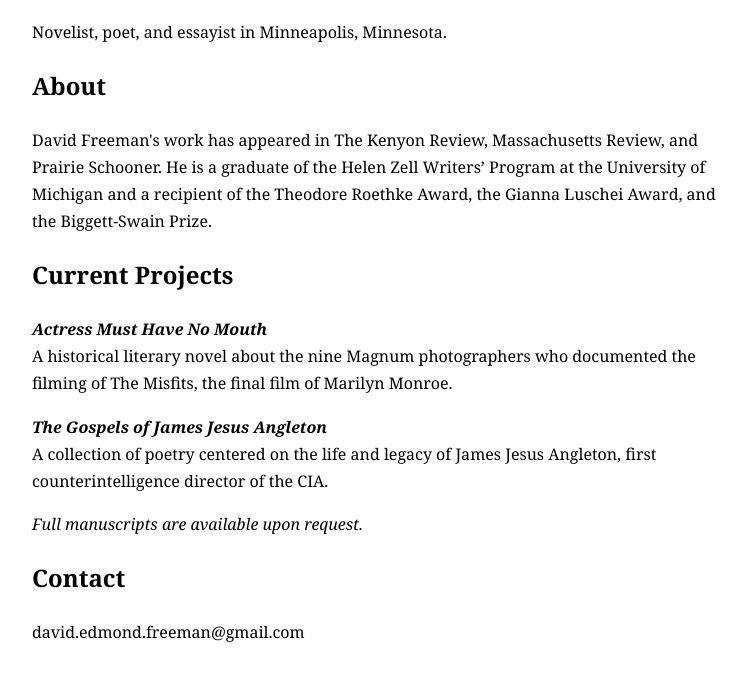
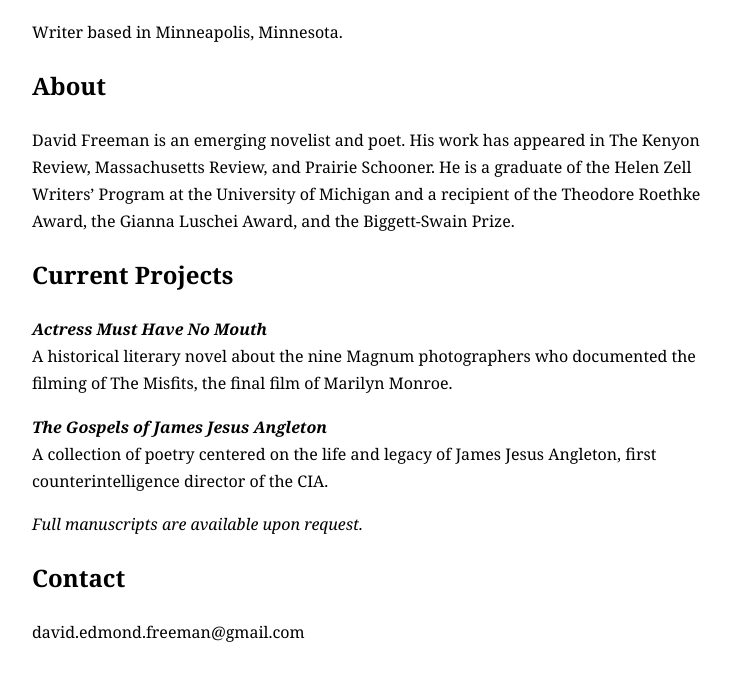
Before and after one commit to davidfreemanwriter/davidfreemanwriter.github.io, a plain HTML site: page index.html in a window 1280 px wide. Shown: the part 97-778 px from the top of the page, without its empty margins (258-1004 px from the left). Drawn offline with Linux system fonts and the light colour scheme.

Commit message:
Update index.html

```diff
--- a/index.html
+++ b/index.html
@@ -21,12 +21,12 @@
 
 <h1>David Freeman</h1>
 
-<p>Novelist, poet, and essayist in Minneapolis, Minnesota.</p>
+<p>Writer based in Minneapolis, Minnesota.</p>
 
 <h2>About</h2>
 
 <p>
-David Freeman's work has appeared in The Kenyon Review, Massachusetts Review, and Prairie Schooner.
+David Freeman is an emerging novelist and poet. His work has appeared in The Kenyon Review, Massachusetts Review, and Prairie Schooner.
 He is a graduate of the Helen Zell Writers’ Program at the University of Michigan
 and a recipient of the Theodore Roethke Award, the Gianna Luschei Award, and the Biggett-Swain Prize.
 </p>
```
